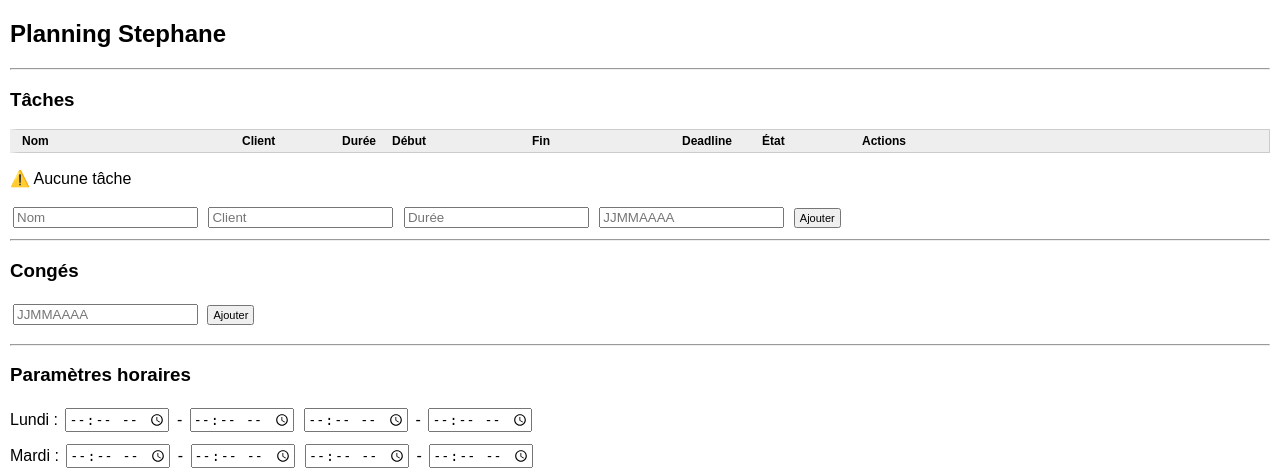
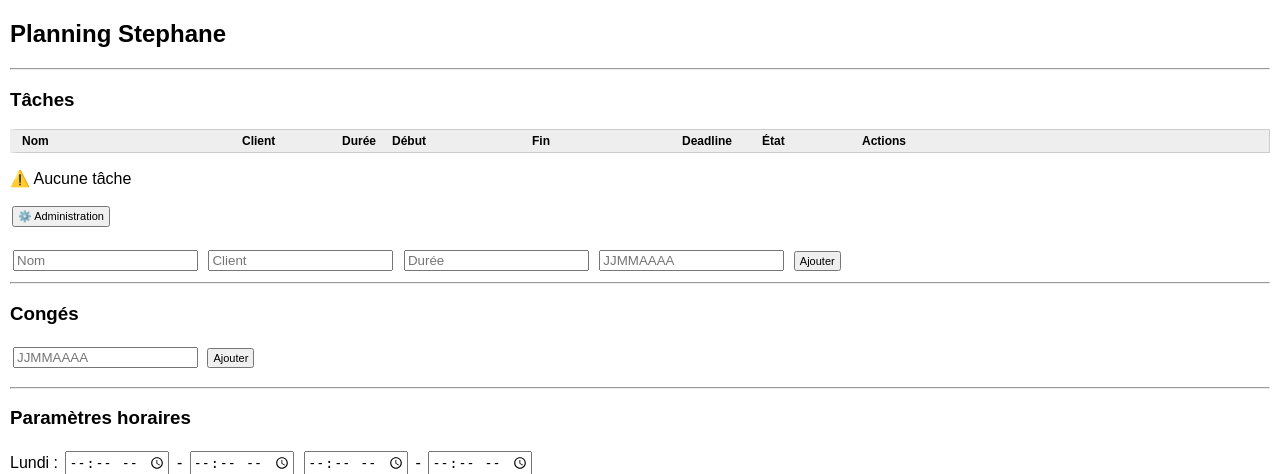
Before and after one commit to Damien76680/Planningweb, a Flask app: page / in a window 1280 px wide. Shown: the top 474 px of the page. Run offline with Flask 3, Linux system fonts and the light colour scheme; data that the repository does not hold is empty.

Commit message:
Add administration button and input fields
Added an administration button and input fields for 'Nom' and 'Client' in the admin panel.

```diff
--- a/templates/index.html
+++ b/templates/index.html
@@ -116,7 +116,11 @@
 <div id="tasks"></div>
 
 <div id="atelierView"></div>
+<button onclick="toggleAdmin()">
+    ⚙️ Administration
+</button>
 
+<br><br>
 <div id="adminPanel">
 
   <input id="nom" placeholder="Nom">
```
